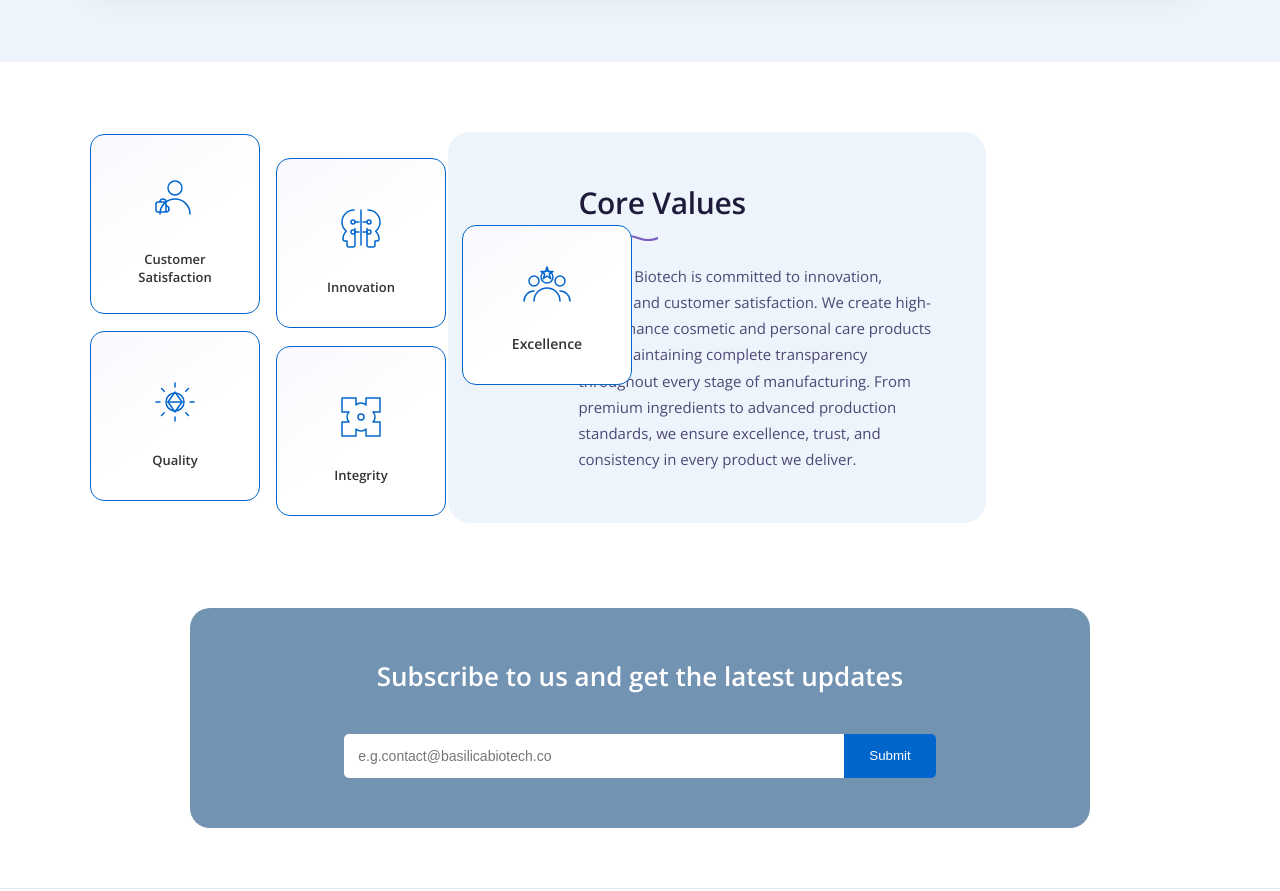
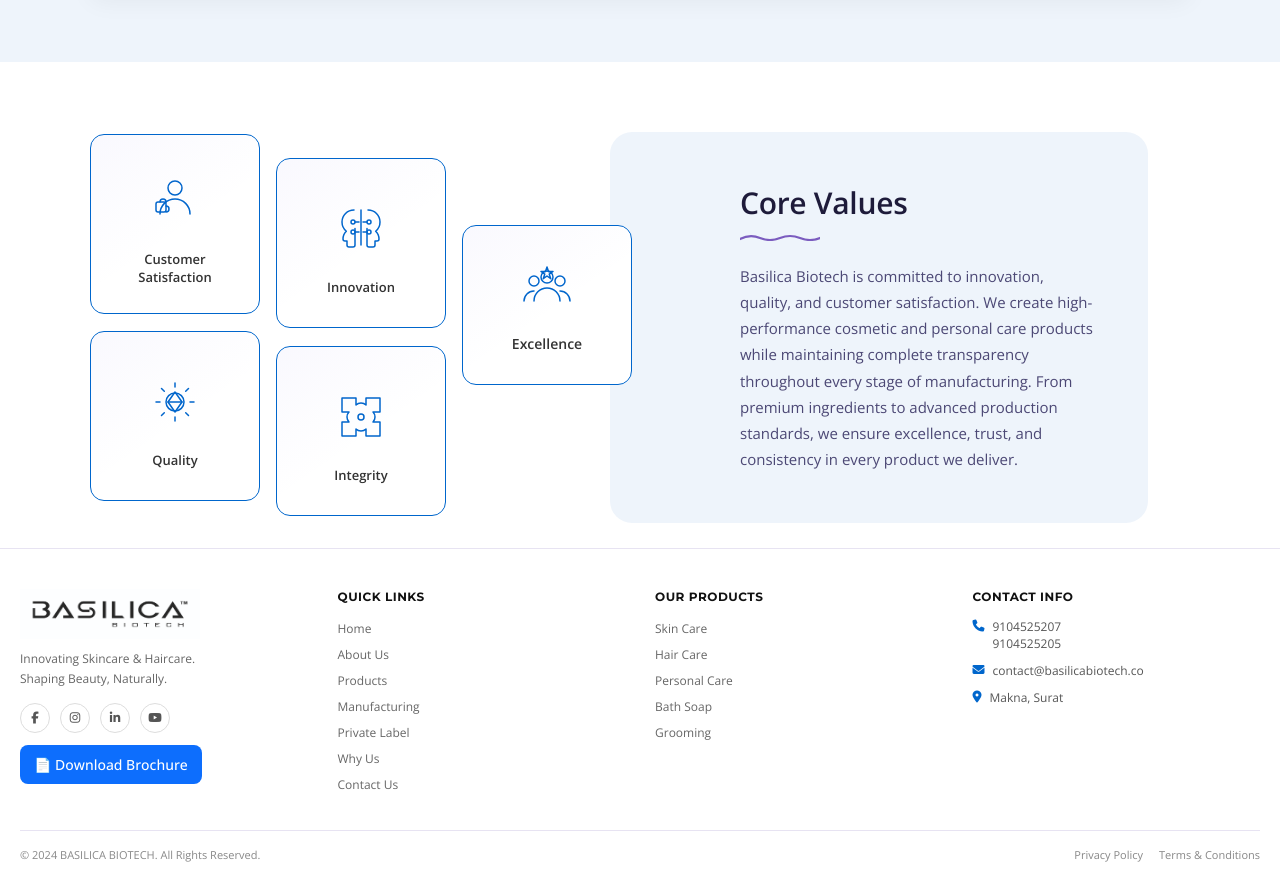
Before and after one commit to hardik1106596/Cosmetic-Website, a plain HTML site: page Frontend/about.html in a window 1280 px wide. Shown: the part 1463-2354 px from the top of the page. Drawn offline with nearby package versions, Linux system fonts and the light colour scheme.

Commit message:
long off long off long off surya kumar yadav ne pakda hai

```diff
--- a/Frontend/about.css
+++ b/Frontend/about.css
@@ -519,7 +519,8 @@
     background: #eef4fb;
     border-radius: 22px;
     padding: 50px 50px 50px 130px;
-    margin-left: 28%;
+    margin-left: 520px;
+    margin-right: 0px;
     position: absolute;
     overflow: hidden;
     min-height: 320px;
--- a/Frontend/about.html
+++ b/Frontend/about.html
@@ -373,25 +373,7 @@
         </div><!-- /container -->
     </section>
 
-    <section class="subscribe-wrapper">
-    <div class="subscribe-box">
 
-        <h2>Subscribe to us and get the latest updates</h2>
-
-        <div class="subscribe-form">
-            <input
-                type="email"
-                id="subscribeEmail"
-                placeholder="e.g.contact@basilicabiotech.co"
-            >
-
-            <button id="subscribeBtn">
-                Submit
-            </button>
-        </div>
-
-    </div>
-</section>
 
     <!-- ============================================================
        FOOTER
```
Also changed, not shown: Frontend/contact-us.html (+2 -19 lines).
